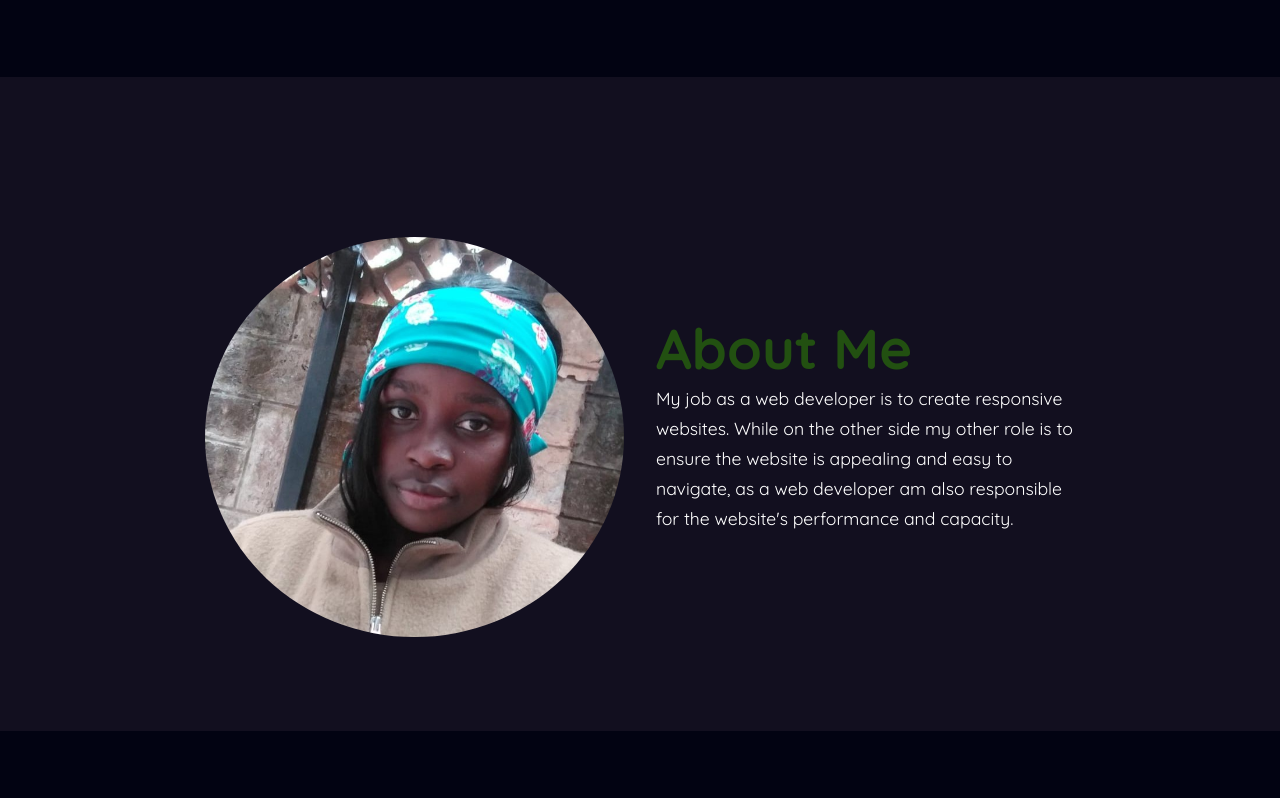
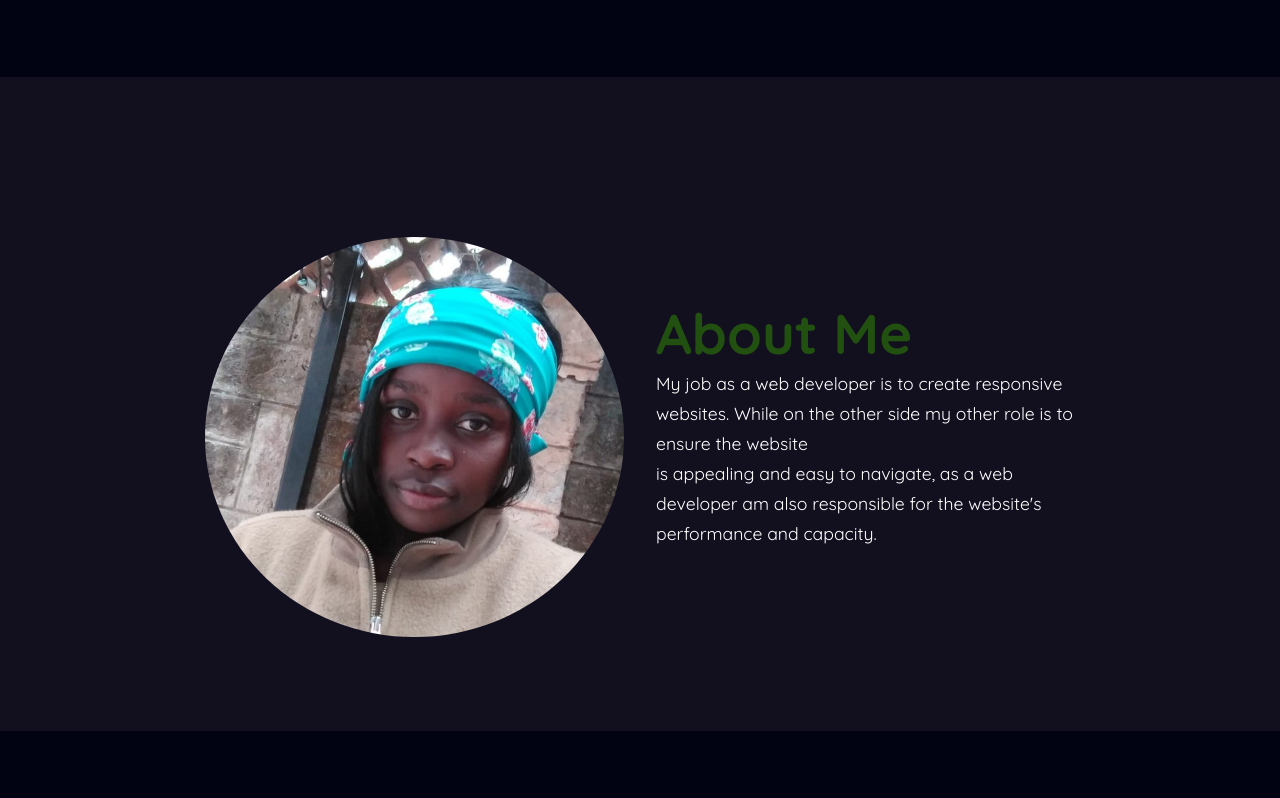
Before and after one commit to Fauziahalsey/Fauzia-mohammed-moringa-project, a plain HTML site: page index.html in a window 1280 px wide. Shown: the part 723-1521 px from the top of the page. Drawn offline with Linux system fonts and the light colour scheme.

Commit message:
breaking

```diff
--- a/index.html
+++ b/index.html
@@ -52,7 +52,7 @@
 
 				<p class="min2">My job as a  web developer is to create  responsive websites.
 					While  on the other side my other role is to ensure
-				   the website
+				   the website <br>
 					is appealing and easy to navigate,
 				   as a web developer am also
 				   responsible for the website's performance and
```
